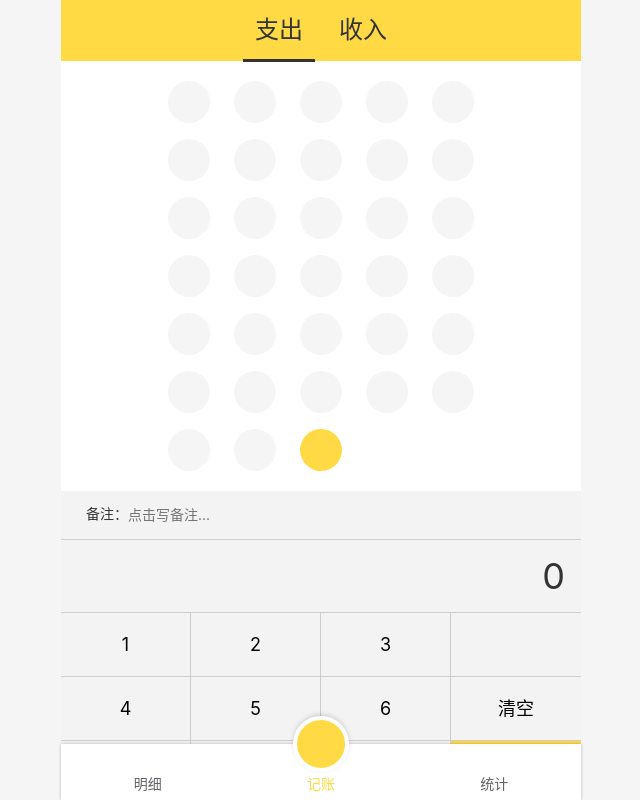
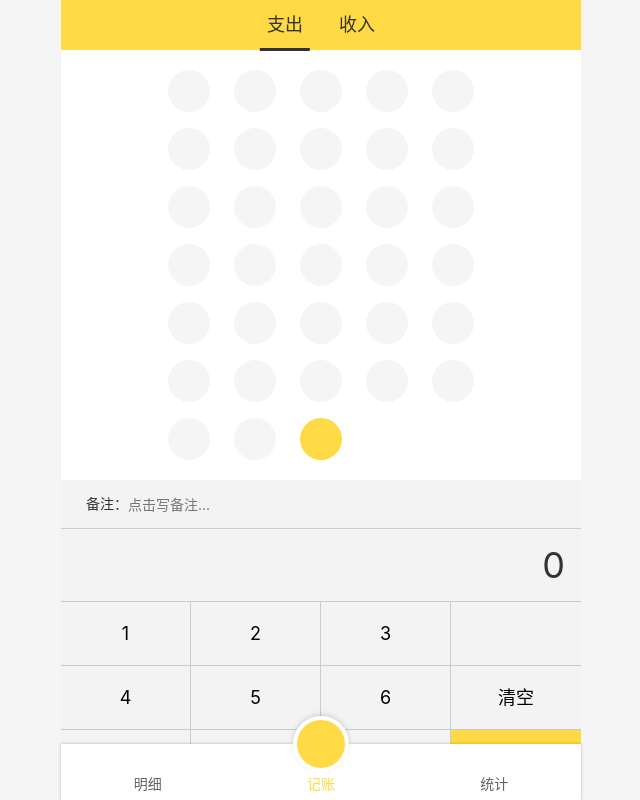
Before and after one commit to ygcedu/coinback-cash, a React app: page /#/money in a window 1280 px wide. Shown: the whole page, without its empty margins (319-959 px from the left). Built offline with nearby package versions, Linux system fonts and the light colour scheme.

Commit message:
更改顶部收入支出分类字体大小和下划线位置

```diff
--- a/src/views/Money/CategorySection.tsx
+++ b/src/views/Money/CategorySection.tsx
@@ -2,7 +2,7 @@ import styled from 'styled-components';
 import React, {useState} from 'react';
 
 const Wrapper = styled.section`
-  font-size: 24px;
+  font-size: 18px;
 
   > ul {
     display: flex;
@@ -11,6 +11,7 @@ const Wrapper = styled.section`
       width: 50%;
       //text-align: center;
       padding: 16px 0;
+      line-height: 1em;
 
       &.selected > span {
         position: relative;
@@ -21,8 +22,8 @@ const Wrapper = styled.section`
           height: 3px;
           background: #333;
           position: absolute;
-          bottom: -18px;
-          width: 3em;
+          bottom: -16px;
+          width: 2.8em;
           left: 50%;
           transform: translateX(-50%);
         }
```
